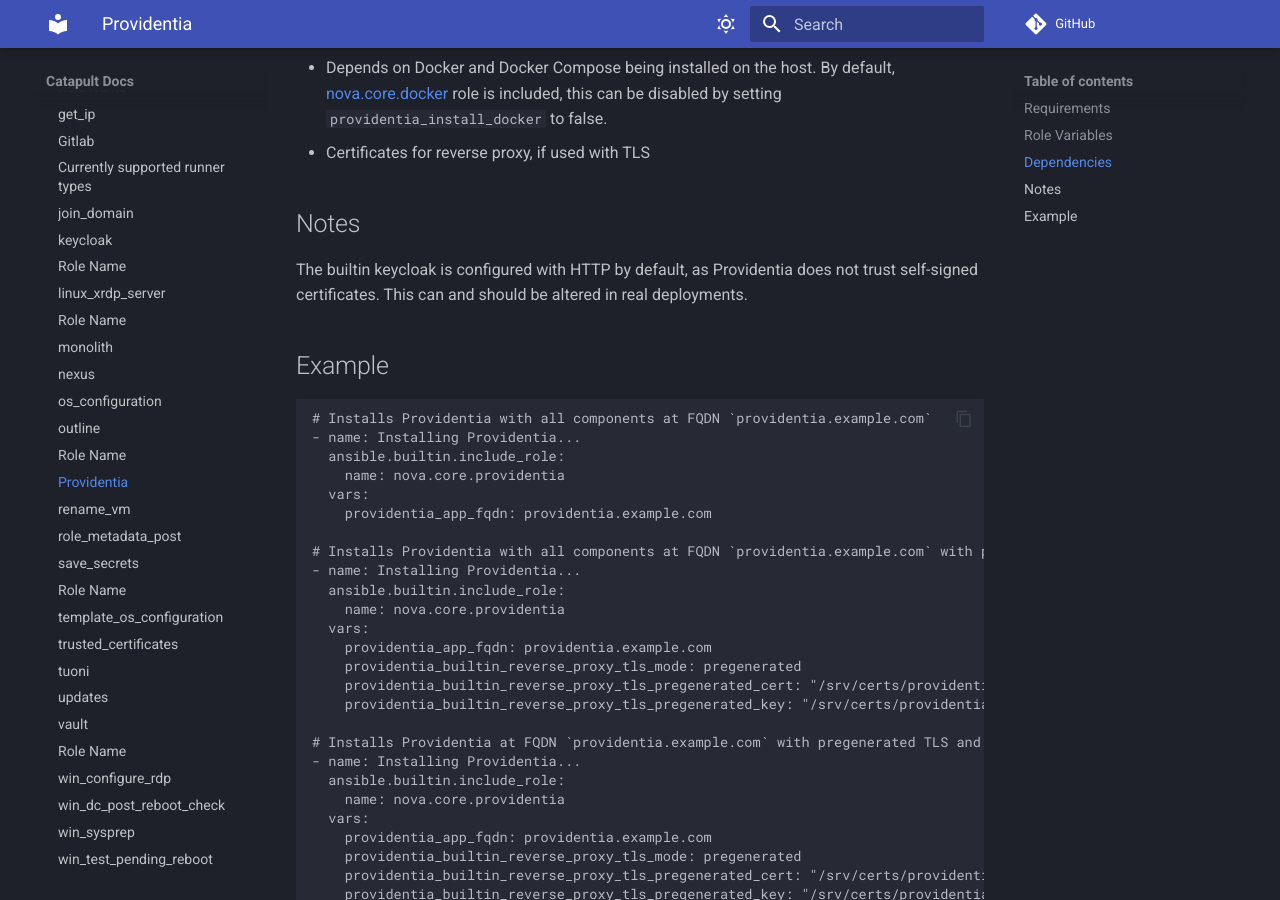
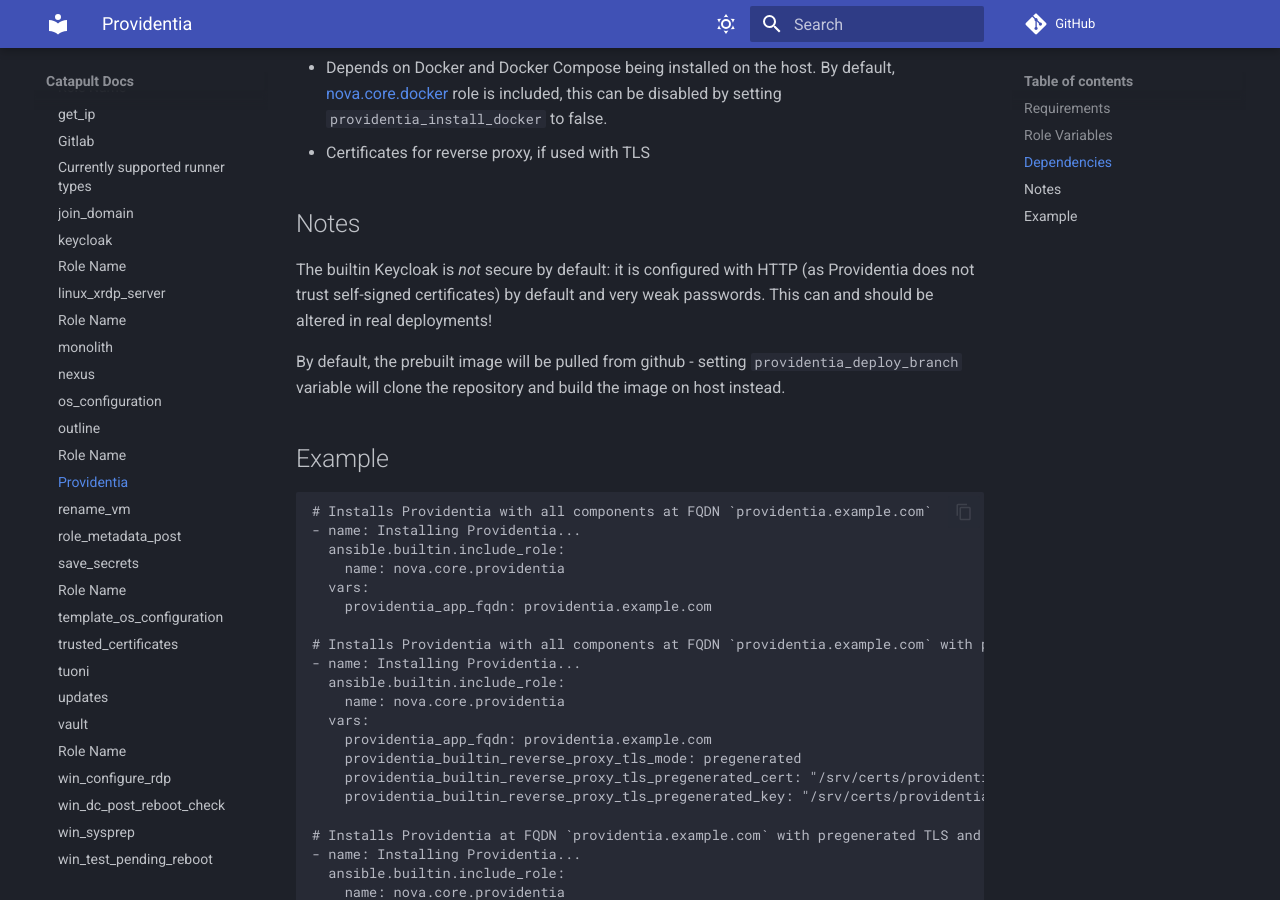
Before and after one commit to ClarifiedSecurity/catapult-docs, an MkDocs documentation site: the page built from docs/nova-core-collection/providentia.md, in a window 1280 px wide and 900 px high, scrolled down 599 px. Built offline with MkDocs 1.6.1 and Material for MkDocs 9.7.7, drawn with Linux system fonts in a browser that asks for light colours; comment, search, counter and statistics services are not loaded.

```diff
--- a/docs/nova-core-collection/providentia.md
+++ b/docs/nova-core-collection/providentia.md
@@ -23,7 +23,9 @@ If included, the keycloak will be using `keycloak.{{ providentia_app_fqdn }}` as
 
 ## Notes
 
-The builtin keycloak is configured with HTTP by default, as Providentia does not trust self-signed certificates. This can and should be altered in real deployments.
+The builtin Keycloak is _not_ secure by default: it is configured with HTTP (as Providentia does not trust self-signed certificates) by default and very weak passwords. This can and should be altered in real deployments!
+
+By default, the prebuilt image will be pulled from github - setting `providentia_deploy_branch` variable will clone the repository and build the image on host instead.
 
 ## Example
 
```
Also changed, not shown: docs/catapult-customizer/README.md (+1 -1 lines).
